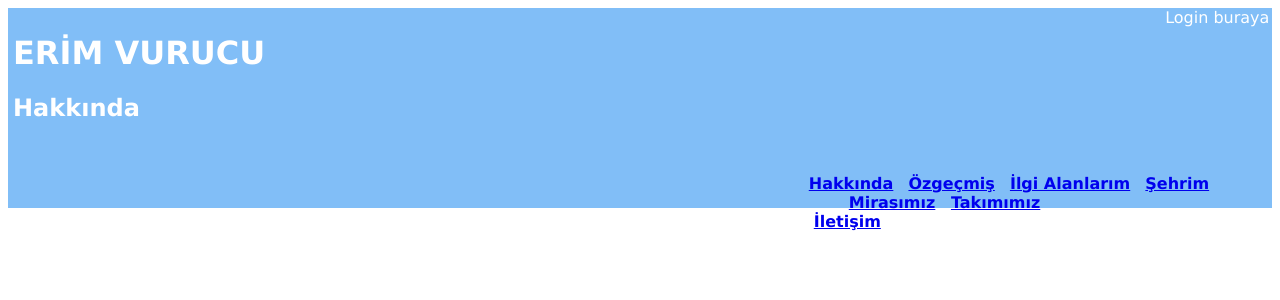
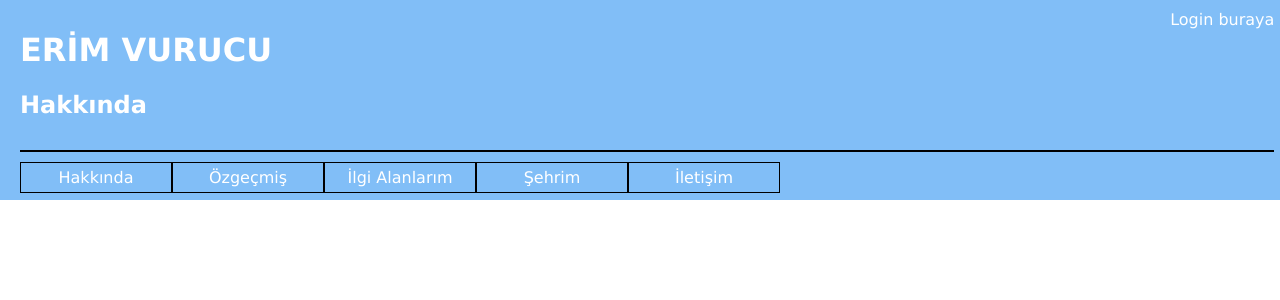
Before and after one commit to ErimV/KisiselWebSitesi, a PHP site: the page made by hakkında.html in a window 1280 px wide. Shown: the top 300 px of the page. Run offline with PHP 8.4, Linux system fonts and the light colour scheme.

Commit message:
Sayfa menüsü eklendi

```diff
--- a/stil.css
+++ b/stil.css
@@ -1,61 +1,98 @@
 html
 {
-font-family: "Lucida Sans", sans-serif;
+	font-family: "Lucida Sans", sans-serif;
 }
 
-header
+body
 {
-	margin:0px;
-	background-color:#81BEF7;
+	margin:0 0;
 }
 
 .site-header
 {
-	width:100%;
 	height:200px;
+	margin:0 0;
 	background-color:#81BEF7;
 }
 
 .title
 {
-	padding:5px;
+	margin:10px 0 0 20px;
 	text-align:left;
-	width:59%;
-	height:150px;
+	width:60%;
+	height:140px;
 	color:#FFFFFF;
 	float:left;
+	border-bottom:2px solid #000000;
 }
 
 .login
 {
 	text-align:right;
-	width:40%;
-	height:150px;
+	margin:10px 0 0 0;
+	width:38%;
+	height:140px;
+	float:left;
+	color:#FFFFFF;
+	border-bottom:2px solid #000000;
+}
+
+.page-bar
+{
+	margin:10px 0 0 20px;
+	width:1000px;
 	float:left;
 	color:#FFFFFF;
 }
 
-.page-bar
+.page-bar ul
 {
-	width:%100;
-	height:50px;
+	margin:0;
+	padding:0;
+	list-style:none;
+}
+
+.page-bar ul li
+{
 	float:left;
+	position:relative;
+}
+
+.page-bar ul li a
+{
+	display:block;
+	width:150px;
+	background-color:#81BEF7;
 	color:#FFFFFF;
+	font:bold 10px;
+	text-decoration:none;
+	padding:5px 0;
+	border:1px solid #000000;
+	text-align:center;
+}
+
+.page-bar ul li a:hover
+{
+	background-color:#2E64FE;
+	color:#FFFFFF;
+}
+
+.page-bar ul li ul
+{
+	display:none;
+	position:absolute;
+	left:0;
+	top:31px;
+}
+
+.page-bar ul li:hover ul
+{
+	display:block;
 }
 
 footer
 {
-padding:5px;
-text-align:center;
-background-color:#81BEF7;
+	padding:5px;
+	text-align:center;
+	background-color:#81BEF7;
 }
-
-ul li
-{
-display:inline;
-padding-left:5px;
-padding-right:5px;
-text-align:left;
-font-size:16px;
-font-weight:bold;
-}
```
